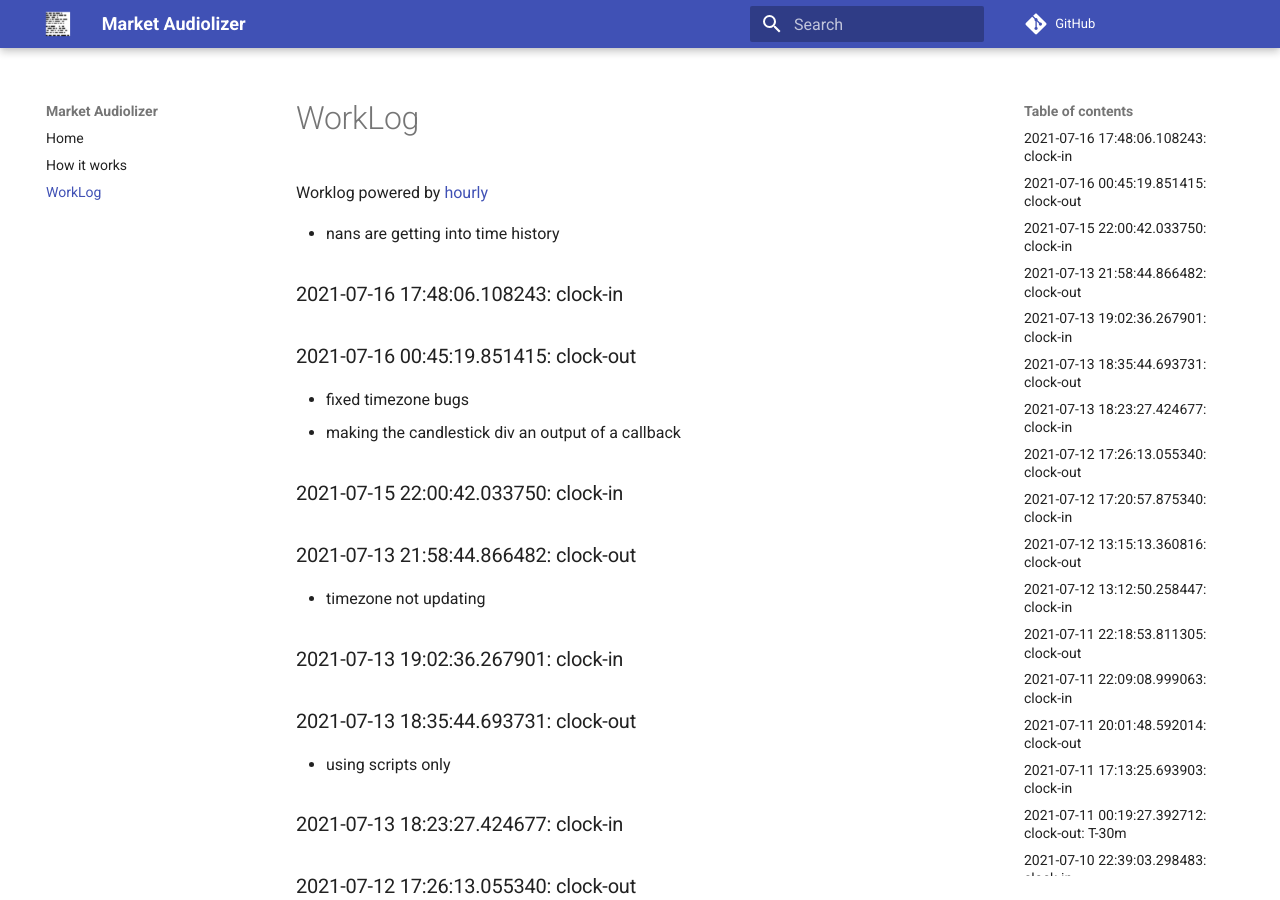
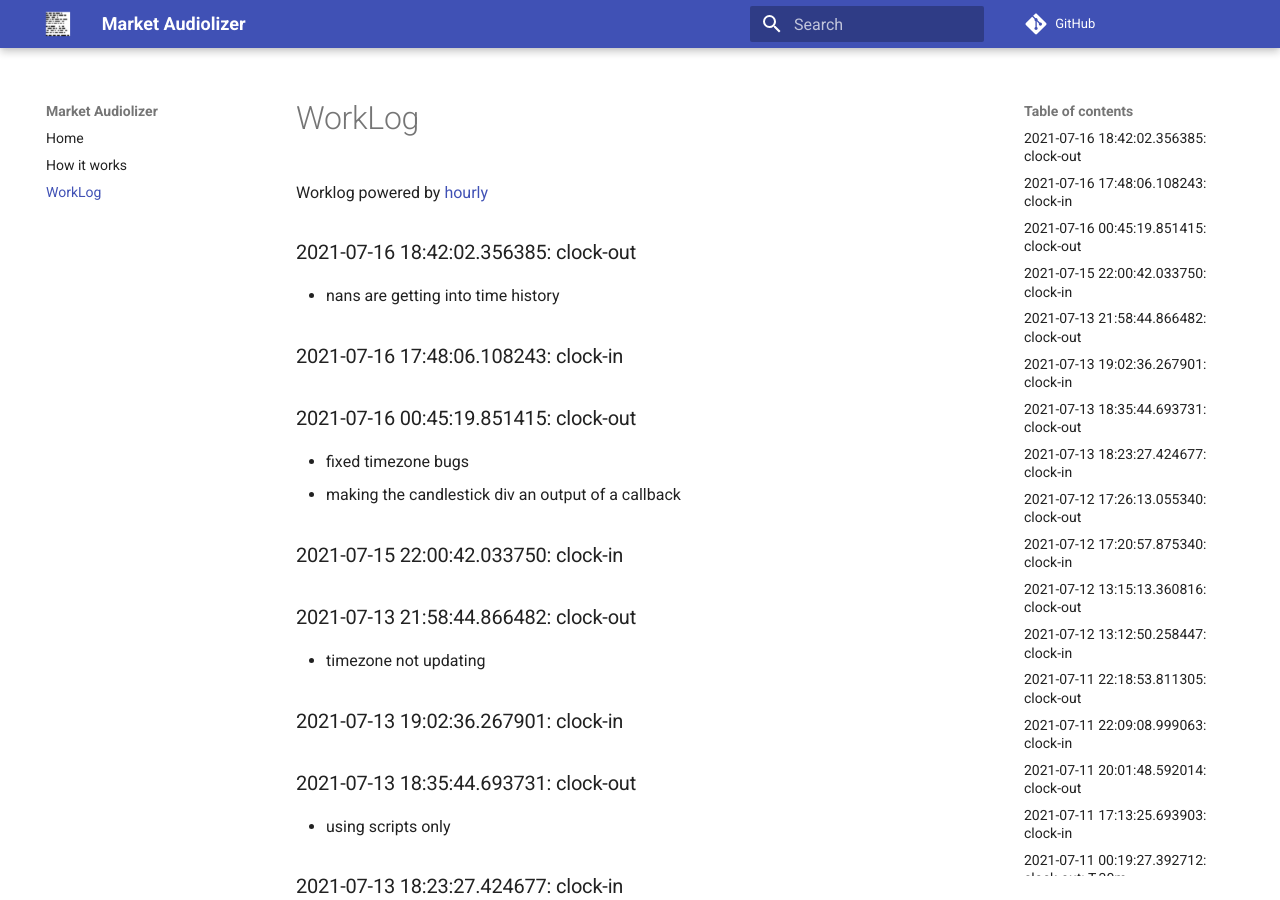
Before and after one commit to asherp/audiolizer, an MkDocs documentation site: the page built from docs/WorkLog.md, in a window 1280 px wide and 900 px high. Built offline with MkDocs 1.6.1 and Material for MkDocs 9.7.7, drawn with Linux system fonts in a browser that asks for light colours; comment, search, counter and statistics services are not loaded.

Commit message:
clock-out

```diff
--- a/WorkLog.md
+++ b/WorkLog.md
@@ -1,3 +1,5 @@
+### 2021-07-16 18:42:02.356385: clock-out
+
 * nans are getting into time history
 
 ### 2021-07-16 17:48:06.108243: clock-in
```
